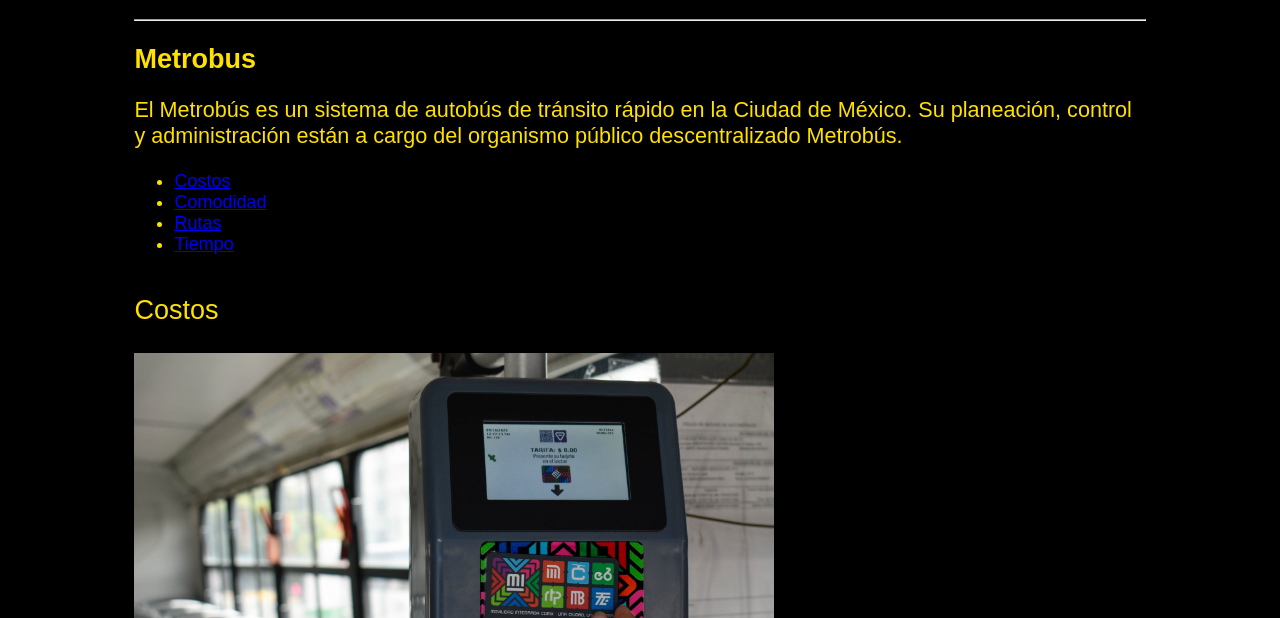
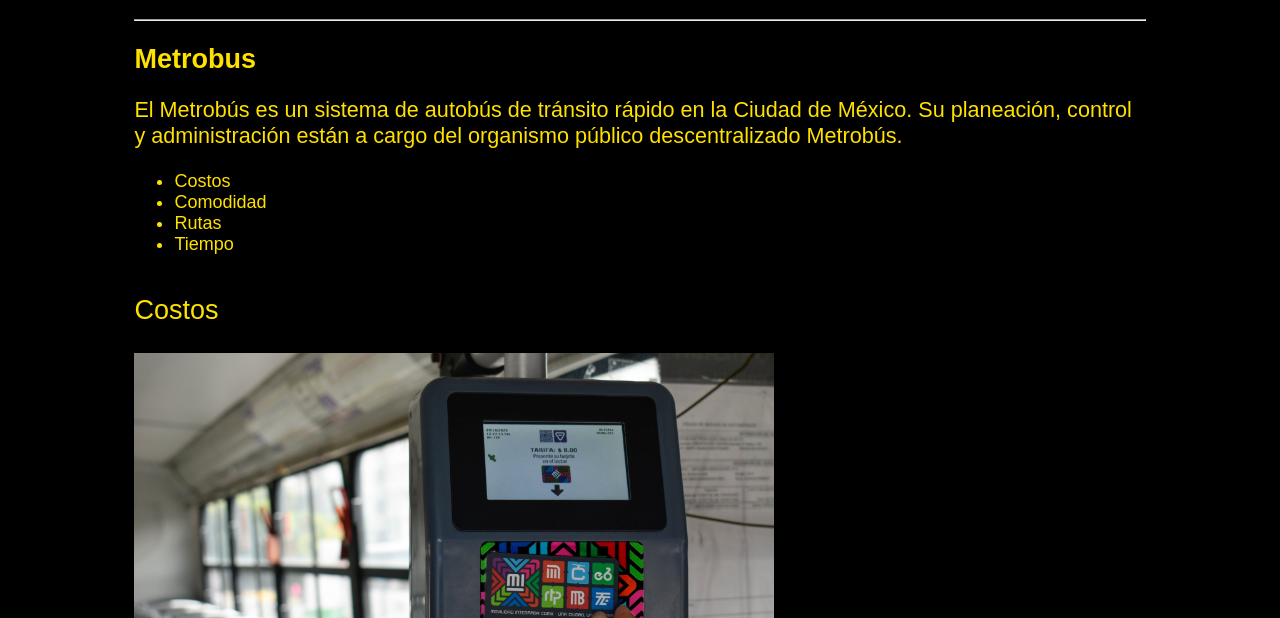
Before and after one commit to Palomaarrs/movilidad-cdmx, a plain HTML site: page index.html in a window 1280 px wide. Shown: the part 182-800 px from the top of the page. Drawn offline with Linux system fonts and the light colour scheme; a web font is replaced by a local one.

Commit message:
subrayado

```diff
--- a/css/style.css
+++ b/css/style.css
@@ -8,6 +8,10 @@
     color: rgb(255, 225, 0);
 }
 
+a {
+   color: rgb(255, 225, 0);
+   text-decoration: none;
+}
 a:visited {
     color: rgb(143, 239, 99);
 }
```
